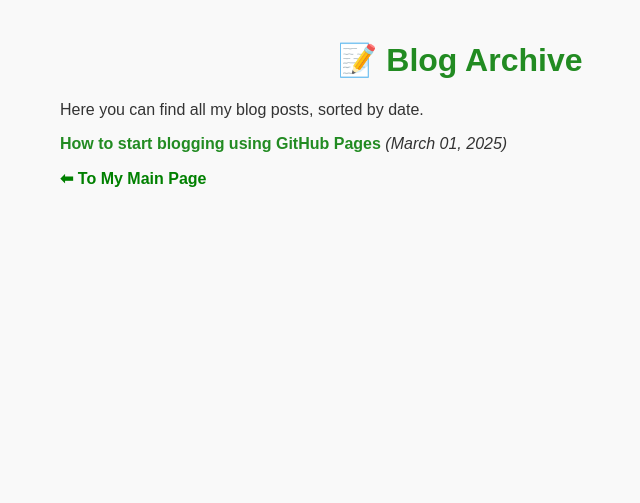
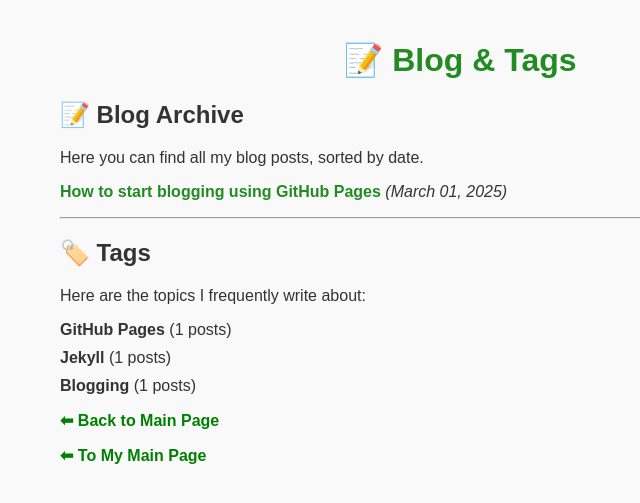
Before and after one commit to AnaHill/AnaHill.github.io, a Jekyll site: the page built from blog.md, in a window 1280 px wide. Shown: the top 503 px of the page, without its empty margins (180-820 px from the left). Built offline with Jekyll 4.4.1, drawn with Linux system fonts in a browser that asks for light colours.

Commit message:
combine blog and tags to one

```diff
--- a/_layouts/list_pages.html
+++ b/_layouts/list_pages.html
@@ -7,35 +7,10 @@
     <!-- Page Title -->
     <h1>{{ page.title }}</h1>
 
-    <!-- If this is the Tags page, display tags with links -->
-    {% if page.title == "🏷️ Tags in my posts" %}
-      <div class="tags-list">
-        <ul>
-          {% for tag in site.tags %}
-            <li><strong>{{ tag[0] }}</strong> ({{ tag[1] | size }} posts)</li>
-          {% endfor %}
-        </ul>
-      </div>
-      <a href="{{ site.baseurl }}/blog/" style="color:green;">
-        <strong>⬅ To My Blog list</strong>
-      </a>
-    {% elsif page.title == "📝 Blog Archive" %}
-      <!-- Blog List: Shows posts in reverse chronological order -->
-      Here you can find all my blog posts, sorted by date.
-      <ul class="blog-posts">
-        {% for post in site.posts %}
-          <li>
-            <a href="{{ post.url | relative_url }}">{{ post.title }}</a>
-            <em>({{ post.date | date: "%B %d, %Y" }})</em>
-          </li>
-        {% endfor %}
-      </ul>
-    {% else %}
-      <!-- Regular Page Content -->
-      <div class="page-body">
-        {{ content }}
-      </div>
-    {% endif %}
+    <!-- Page Content (blog list & tags from blog.md) -->
+    <div class="page-body">
+      {{ content }}
+    </div>
   </div>
 
   <!-- Back to Main Page link -->
--- a/blog.md
+++ b/blog.md
@@ -1,5 +1,33 @@
 ---
 layout: list_pages
-title: "📝 Blog Archive"
+title: "📝 Blog & Tags"
 permalink: /blog/
 ---
+
+## 📝 Blog Archive
+Here you can find all my blog posts, sorted by date.
+
+<ul>
+  {% for post in site.posts %}
+    <li>
+      <a href="{{ post.url | relative_url }}">{{ post.title }}</a>
+      <em>({{ post.date | date: "%B %d, %Y" }})</em>
+    </li>
+  {% endfor %}
+</ul>
+
+---
+
+## 🏷️ Tags
+
+Here are the topics I frequently write about:
+
+<ul>
+  {% for tag in site.tags %}
+    <li><strong>{{ tag[0] }}</strong> ({{ tag[1] | size }} posts)</li>
+  {% endfor %}
+</ul>
+
+<a href="{{ site.baseurl | relative_url }}" style="color:green;">
+  <strong>⬅ Back to Main Page</strong>
+</a>
```
Also changed, not shown: tags.md (deleted, +0 -5 lines).
